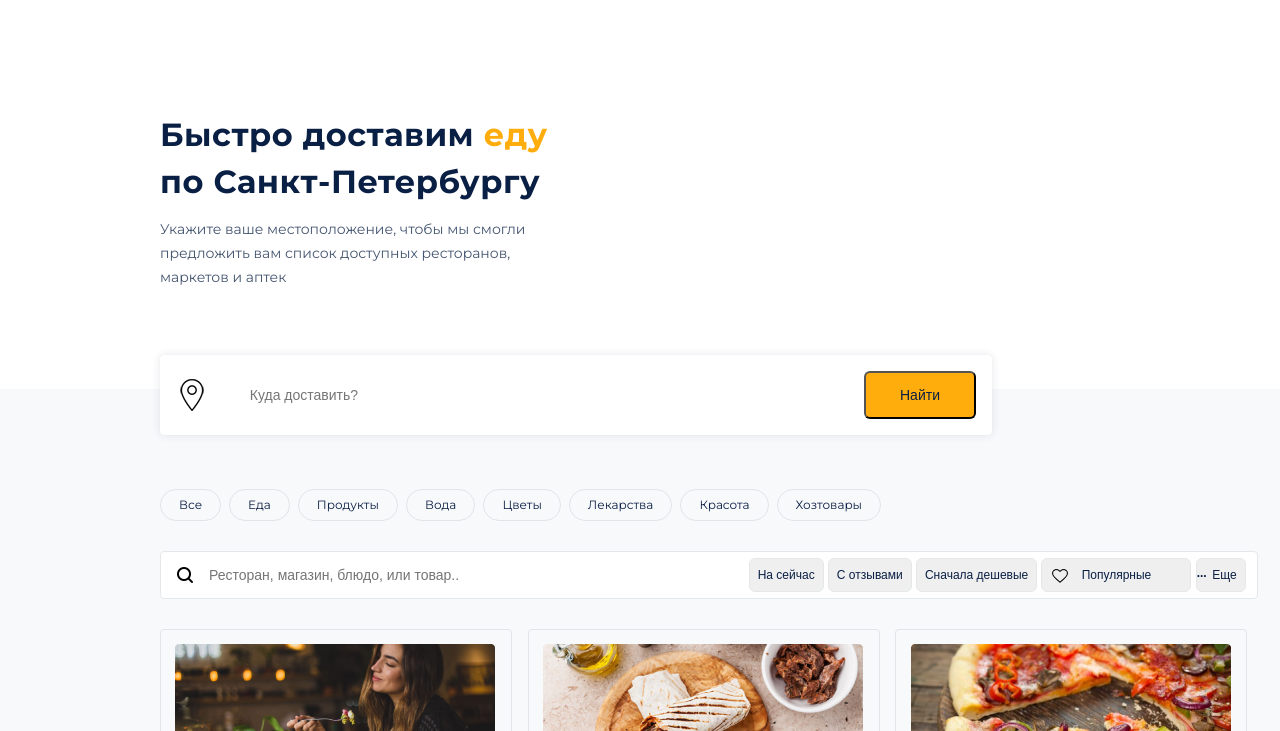
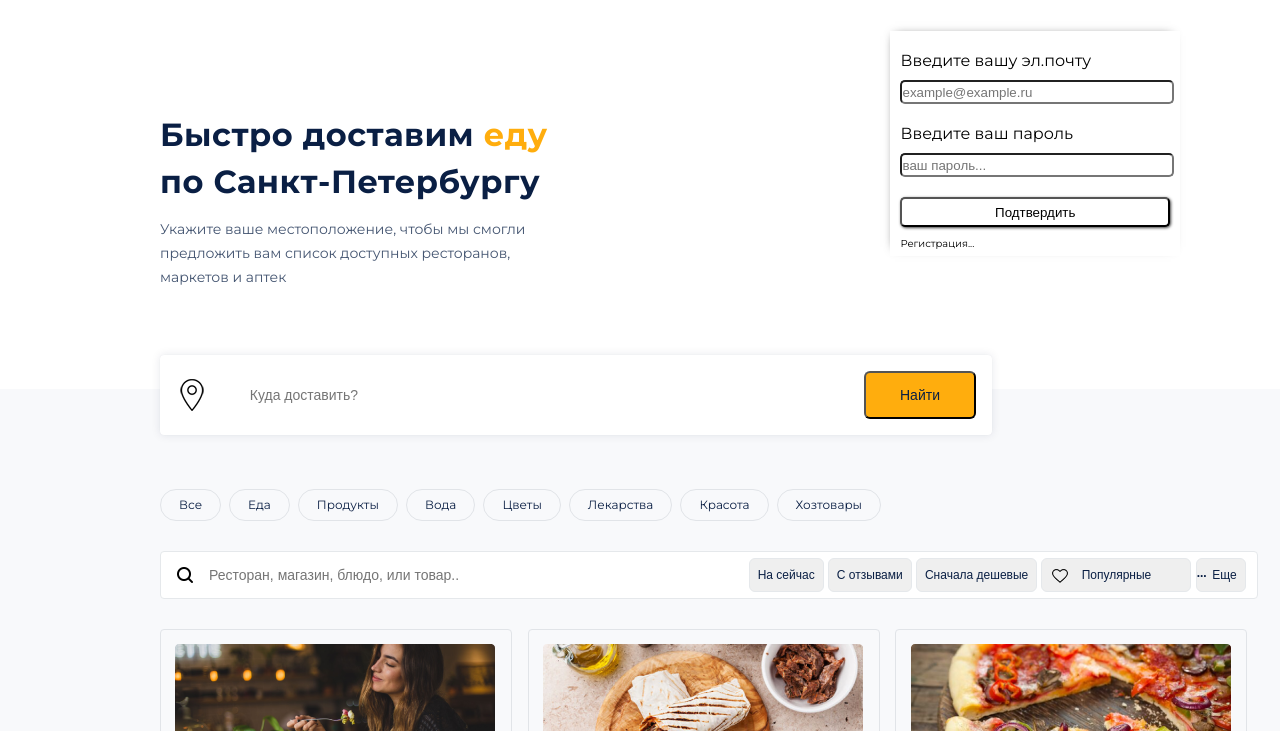
Before and after one commit to koleg68/PriceBox, a plain HTML site: page index.html in a window 1280 px wide. Both pictures are taken after a click on the button "Войти". Shown: the part 69-800 px from the top of the page. Drawn offline with Linux system fonts and the light colour scheme.

Commit message:
добавлена форма входа и регистрации

```diff
--- a/css/style.scss
+++ b/css/style.scss
@@ -642,6 +642,56 @@ h3 {
    display: block;
 }
 
+//  ============== ENTER =====================
+
+form.enter {
+   max-width: 320px;
+   height: 225px;
+   padding: 0 10px;
+   display: flex;
+   flex-direction: column;
+   position: absolute;
+   top: 100px;
+   right: 100px;
+   -webkit-box-shadow: -2px -2px 10px -7px rgba(0, 0, 0, 0.75);
+   -moz-box-shadow: -2px -2px 10px -7px rgba(0, 0, 0, 0.75);
+   box-shadow: -2px -2px 10px -7px rgba(0, 0, 0, 0.75);
+   display: none;
+
+}
+label {
+   // width: 100%;
+   display: block;
+   margin: 20px 0 10px;
+
+}
+input {
+   background: #fff;
+   height: 20px;
+   width: 100%;
+   border-radius: 5px;
+   outline: none;
+}
+#conf {
+   margin-top: 20px;
+   height: 30px;
+   -webkit-box-shadow: 1px 1px 3px 0px rgba(0, 0, 0, 0.75);
+   -moz-box-shadow: 1px 1px 3px 0px rgba(0, 0, 0, 0.75);
+   box-shadow: 1px 1px 3px 0px rgba(0, 0, 0, 0.75);
+}
+form.enter p {
+   font-size: 10px;
+   margin-top: 10px;
+   width: 100%;
+   text-align: left;
+}
+form.enter p:hover {
+   font-weight: 900;
+   cursor: pointer;
+}
+// ==================== MEDIA =================
+
+
 @media only screen and (max-width: 1135px) {
    .sort {
       flex-direction: column;
--- a/index.html
+++ b/index.html
@@ -1,5 +1,5 @@
 <!DOCTYPE html>
-<html lang="en">
+<html lang="ru">
 
 <head>
    <meta charset="UTF-8">
@@ -221,6 +221,14 @@
          </div>
          <button id="show-all">Все акции</button>
       </section>
+      <form action="mailto:9326538@mail.ru" class="enter">
+         <label>Введите вашу эл.почту</label>
+         <input type="text" name="email" placeholder="example@example.ru">
+         <label>Введите ваш пароль</label>
+         <input type="password" name="password" placeholder="ваш пароль...">
+         <input type="submit" id="conf" value="Подтвердить">
+         <p>Регистрация...</p>
+      </form>
       <footer>
          <div class="footer">
             <div class="f-col1">
@@ -265,6 +273,11 @@
             wrap.classList.toggle('noMagic');
          }
       }
+      var ent = document.getElementById('in');
+      ent.onclick = function () {
+         var formEnter = document.getElementsByTagName('form')[0];
+         formEnter.style.display = 'block';
+      }
 
    </script>
 
```
Also changed, not shown: css/style.css, img/pricebox.png (added), 1 other file.
